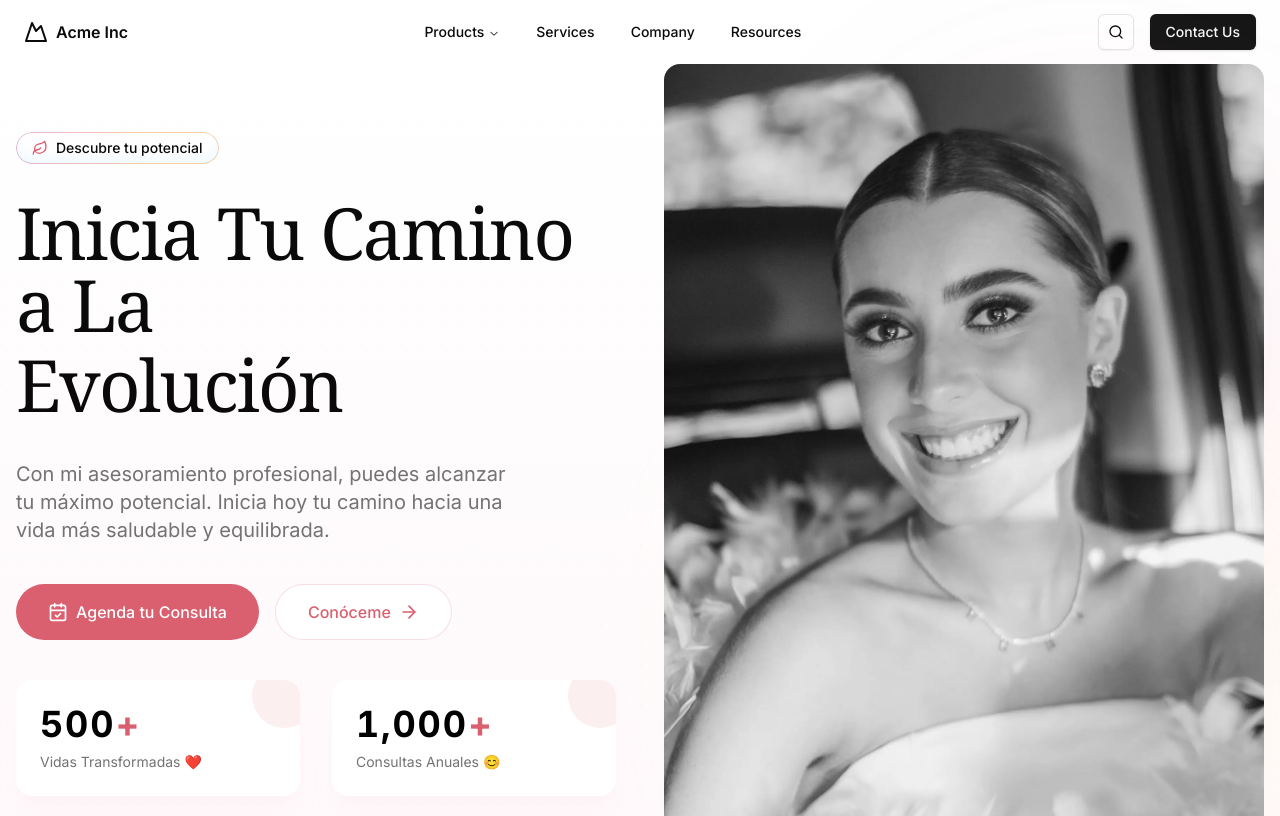
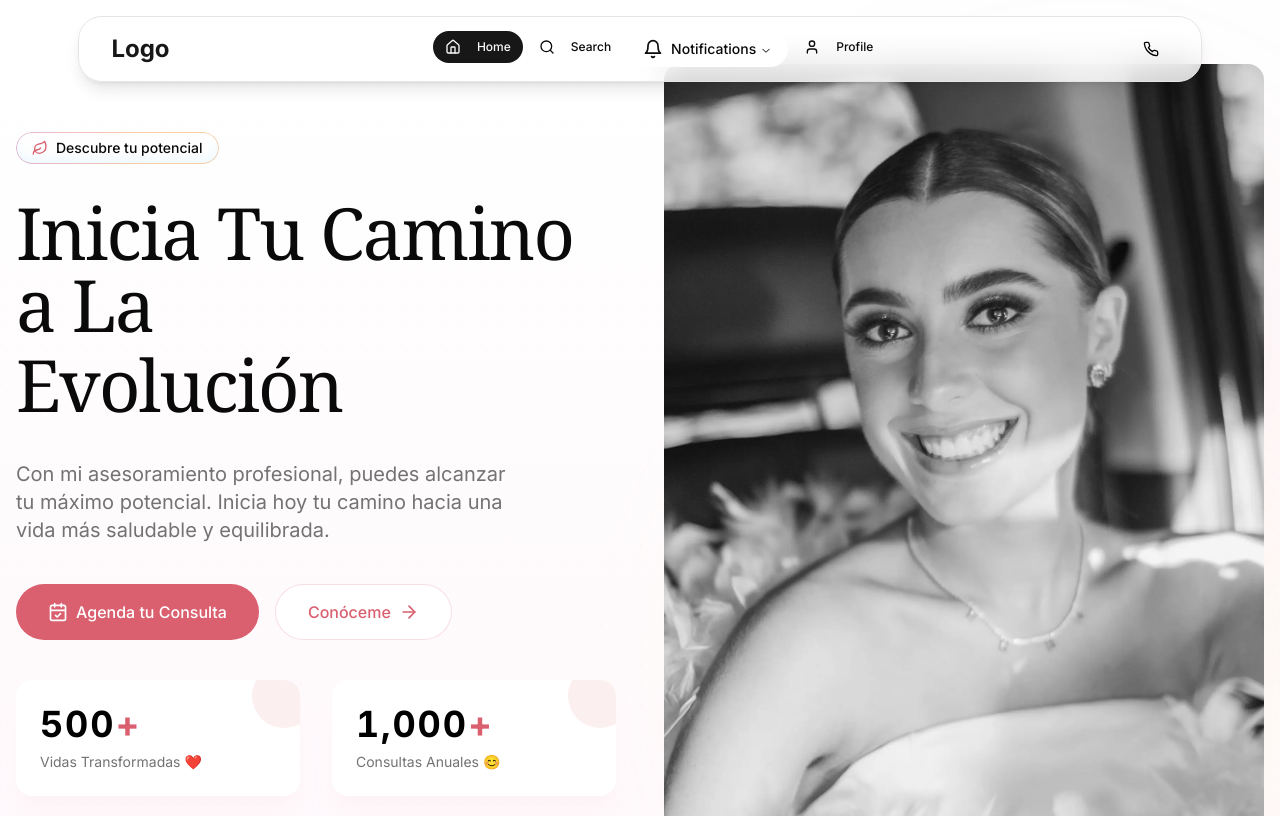
Before and after one commit to RVP97/nutralech, a Next.js app: page / in a window 1280 px wide. Shown: the top 816 px of the page. Built offline with nearby package versions, Linux system fonts and the light colour scheme.

Commit message:
added nav

```diff
--- a/app/layout.tsx
+++ b/app/layout.tsx
@@ -20,7 +20,9 @@ export default function RootLayout({
   return (
     <html lang="es">
       {/* <GoogleTagManager gtmId="GTM-WQGRBVZW" /> */}
-      <body className={`${inter.className} flex flex-col min-h-screen`}>
+      <body
+        className={`${inter.className} mt-8 md:mt-16 flex flex-col min-h-screen`}
+      >
         <Navbar />
         {children}
       </body>
--- a/components/sections/navbar.tsx
+++ b/components/sections/navbar.tsx
@@ -1,3 +1,8 @@
+"use client";
+
+import { Bell, Home, Menu, Phone, Search, User } from "lucide-react";
+import * as React from "react";
+
 import { Button } from "@/components/ui/button";
 import {
   NavigationMenu,
@@ -7,215 +12,160 @@ import {
   NavigationMenuList,
   NavigationMenuTrigger,
 } from "@/components/ui/navigation-menu";
-import Link from "next/link";
 
-export default function Navbar() {
-  return (
-    <header className="w-full bg-white shadow-sm dark:bg-gray-950">
-      <div className="container flex h-16 items-center justify-between px-4 md:px-6">
-        <Link href="#" className="flex items-center gap-2" prefetch={false}>
-          <MountainIcon className="h-6 w-6" />
-          <span className="font-semibold">Acme Inc</span>
-        </Link>
-        <nav className="hidden items-center gap-6 lg:flex">
+export default function ExpandableNavbarMobileSubmenu() {
+  const [activeItem, setActiveItem] = React.useState("home");
+  const [isMenuOpen, setIsMenuOpen] = React.useState(false);
+
+  const NavItems = React.useCallback(
+    ({ isMobile = false }: { isMobile?: boolean }) => (
+      <>
+        {[
+          { id: "home", icon: Home, label: "Home" },
+          { id: "search", icon: Search, label: "Search" },
+          {
+            id: "notifications",
+            icon: Bell,
+            label: "Notifications",
+            expandable: true,
+            subItems: [
+              { id: "all", label: "All Notifications" },
+              { id: "mentions", label: "Mentions" },
+              { id: "unread", label: "Unread" },
+            ],
+          },
+          { id: "profile", icon: User, label: "Profile" },
+        ].map(({ id, icon: Icon, label, expandable, subItems }) => (
+          <div key={id} className="relative">
+            {isMobile ? (
+              <div>
+                <Button
+                  variant="ghost"
+                  size="default"
+                  className={`w-full justify-start rounded-full transition-all duration-300 ${
+                    activeItem === id
+                      ? "bg-primary text-primary-foreground"
+                      : "hover:bg-primary/20 hover:text-primary"
+                  }`}
+                  onClick={() => setActiveItem(id)}
+                >
+                  <Icon className="h-5 w-5 mr-2" />
+                  <span>{label}</span>
+                </Button>
+              </div>
+            ) : (
               <NavigationMenu>
                 <NavigationMenuList>
                   <NavigationMenuItem>
-                <NavigationMenuTrigger>Products</NavigationMenuTrigger>
+                    {expandable ? (
+                      <>
+                        <NavigationMenuTrigger
+                          className={`rounded-full transition-all duration-300 ${
+                            activeItem === id
+                              ? "bg-primary text-primary-foreground"
+                              : "hover:bg-primary/20 hover:text-primary"
+                          }`}
+                        >
+                          <Icon className="h-5 w-5 md:mr-2" />
+                          <span className="hidden md:inline">{label}</span>
+                        </NavigationMenuTrigger>
                         <NavigationMenuContent>
-                  <div className="grid w-[800px] grid-cols-4 gap-4 p-4">
+                          <div className="p-4 w-64">
+                            <h3 className="font-semibold mb-2">{label}</h3>
+                            <ul className="space-y-2">
+                              {subItems?.map((subItem) => (
+                                <li key={subItem.id}>
                                   <NavigationMenuLink asChild>
-                      <Link
-                        href="#"
-                        className="group grid h-auto w-full items-center justify-start gap-1 rounded-md bg-white p-4 text-sm font-medium transition-colors hover:bg-gray-100 hover:text-gray-900 focus:bg-gray-100 focus:text-gray-900 focus:outline-none disabled:pointer-events-none disabled:opacity-50 dark:bg-gray-950 dark:hover:bg-gray-800 dark:hover:text-gray-50 dark:focus:bg-gray-800 dark:focus:text-gray-50 dark:data-[active]:bg-gray-800/50 dark:data-[state=open]:bg-gray-800/50"
-                        prefetch={false}
+                                    <Button
+                                      variant="ghost"
+                                      className="w-full justify-start"
+                                      onClick={() => setActiveItem(subItem.id)}
                                     >
-                        <div className="text-sm font-medium leading-none group-hover:underline">
-                          Laptops
-                        </div>
-                        <div className="line-clamp-2 text-sm leading-snug text-gray-500 dark:text-gray-400">
-                          Our latest laptop models.
-                        </div>
-                      </Link>
+                                      {subItem.label}
+                                    </Button>
                                   </NavigationMenuLink>
-                    <NavigationMenuLink asChild>
-                      <Link
-                        href="#"
-                        className="group grid h-auto w-full items-center justify-start gap-1 rounded-md bg-white p-4 text-sm font-medium transition-colors hover:bg-gray-100 hover:text-gray-900 focus:bg-gray-100 focus:text-gray-900 focus:outline-none disabled:pointer-events-none disabled:opacity-50 dark:bg-gray-950 dark:hover:bg-gray-800 dark:hover:text-gray-50 dark:focus:bg-gray-800 dark:focus:text-gray-50 dark:data-[active]:bg-gray-800/50 dark:data-[state=open]:bg-gray-800/50"
-                        prefetch={false}
-                      >
-                        <div className="text-sm font-medium leading-none group-hover:underline">
-                          Desktops
-                        </div>
-                        <div className="line-clamp-2 text-sm leading-snug text-gray-500 dark:text-gray-400">
-                          Our latest desktop models.
-                        </div>
-                      </Link>
-                    </NavigationMenuLink>
-                    <NavigationMenuLink asChild>
-                      <Link
-                        href="#"
-                        className="group grid h-auto w-full items-center justify-start gap-1 rounded-md bg-white p-4 text-sm font-medium transition-colors hover:bg-gray-100 hover:text-gray-900 focus:bg-gray-100 focus:text-gray-900 focus:outline-none disabled:pointer-events-none disabled:opacity-50 dark:bg-gray-950 dark:hover:bg-gray-800 dark:hover:text-gray-50 dark:focus:bg-gray-800 dark:focus:text-gray-50 dark:data-[active]:bg-gray-800/50 dark:data-[state=open]:bg-gray-800/50"
-                        prefetch={false}
-                      >
-                        <div className="text-sm font-medium leading-none group-hover:underline">
-                          Tablets
-                        </div>
-                        <div className="line-clamp-2 text-sm leading-snug text-gray-500 dark:text-gray-400">
-                          Our latest tablet models.
-                        </div>
-                      </Link>
-                    </NavigationMenuLink>
-                    <NavigationMenuLink asChild>
-                      <Link
-                        href="#"
-                        className="group grid h-auto w-full items-center justify-start gap-1 rounded-md bg-white p-4 text-sm font-medium transition-colors hover:bg-gray-100 hover:text-gray-900 focus:bg-gray-100 focus:text-gray-900 focus:outline-none disabled:pointer-events-none disabled:opacity-50 dark:bg-gray-950 dark:hover:bg-gray-800 dark:hover:text-gray-50 dark:focus:bg-gray-800 dark:focus:text-gray-50 dark:data-[active]:bg-gray-800/50 dark:data-[state=open]:bg-gray-800/50"
-                        prefetch={false}
-                      >
-                        <div className="text-sm font-medium leading-none group-hover:underline">
-                          Smartphones
-                        </div>
-                        <div className="line-clamp-2 text-sm leading-snug text-gray-500 dark:text-gray-400">
-                          Our latest smartphone models.
-                        </div>
-                      </Link>
-                    </NavigationMenuLink>
-                    <NavigationMenuLink asChild>
-                      <Link
-                        href="#"
-                        className="group grid h-auto w-full items-center justify-start gap-1 rounded-md bg-white p-4 text-sm font-medium transition-colors hover:bg-gray-100 hover:text-gray-900 focus:bg-gray-100 focus:text-gray-900 focus:outline-none disabled:pointer-events-none disabled:opacity-50 dark:bg-gray-950 dark:hover:bg-gray-800 dark:hover:text-gray-50 dark:focus:bg-gray-800 dark:focus:text-gray-50 dark:data-[active]:bg-gray-800/50 dark:data-[state=open]:bg-gray-800/50"
-                        prefetch={false}
-                      >
-                        <div className="text-sm font-medium leading-none group-hover:underline">
-                          Accessories
-                        </div>
-                        <div className="line-clamp-2 text-sm leading-snug text-gray-500 dark:text-gray-400">
-                          Our latest accessory models.
-                        </div>
-                      </Link>
-                    </NavigationMenuLink>
-                    <NavigationMenuLink asChild>
-                      <Link
-                        href="#"
-                        className="group grid h-auto w-full items-center justify-start gap-1 rounded-md bg-white p-4 text-sm font-medium transition-colors hover:bg-gray-100 hover:text-gray-900 focus:bg-gray-100 focus:text-gray-900 focus:outline-none disabled:pointer-events-none disabled:opacity-50 dark:bg-gray-950 dark:hover:bg-gray-800 dark:hover:text-gray-50 dark:focus:bg-gray-800 dark:focus:text-gray-50 dark:data-[active]:bg-gray-800/50 dark:data-[state=open]:bg-gray-800/50"
-                        prefetch={false}
-                      >
-                        <div className="text-sm font-medium leading-none group-hover:underline">
-                          Wearables
-                        </div>
-                        <div className="line-clamp-2 text-sm leading-snug text-gray-500 dark:text-gray-400">
-                          Our latest wearable models.
-                        </div>
-                      </Link>
-                    </NavigationMenuLink>
-                    <NavigationMenuLink asChild>
-                      <Link
-                        href="#"
-                        className="group grid h-auto w-full items-center justify-start gap-1 rounded-md bg-white p-4 text-sm font-medium transition-colors hover:bg-gray-100 hover:text-gray-900 focus:bg-gray-100 focus:text-gray-900 focus:outline-none disabled:pointer-events-none disabled:opacity-50 dark:bg-gray-950 dark:hover:bg-gray-800 dark:hover:text-gray-50 dark:focus:bg-gray-800 dark:focus:text-gray-50 dark:data-[active]:bg-gray-800/50 dark:data-[state=open]:bg-gray-800/50"
-                        prefetch={false}
-                      >
-                        <div className="text-sm font-medium leading-none group-hover:underline">
-                          Smart Home
-                        </div>
-                        <div className="line-clamp-2 text-sm leading-snug text-gray-500 dark:text-gray-400">
-                          Our latest smart home devices.
-                        </div>
-                      </Link>
-                    </NavigationMenuLink>
-                    <NavigationMenuLink asChild>
-                      <Link
-                        href="#"
-                        className="group grid h-auto w-full items-center justify-start gap-1 rounded-md bg-white p-4 text-sm font-medium transition-colors hover:bg-gray-100 hover:text-gray-900 focus:bg-gray-100 focus:text-gray-900 focus:outline-none disabled:pointer-events-none disabled:opacity-50 dark:bg-gray-950 dark:hover:bg-gray-800 dark:hover:text-gray-50 dark:focus:bg-gray-800 dark:focus:text-gray-50 dark:data-[active]:bg-gray-800/50 dark:data-[state=open]:bg-gray-800/50"
-                        prefetch={false}
-                      >
-                        <div className="text-sm font-medium leading-none group-hover:underline">
-                          Gaming
-                        </div>
-                        <div className="line-clamp-2 text-sm leading-snug text-gray-500 dark:text-gray-400">
-                          Our latest gaming products.
-                        </div>
-                      </Link>
-                    </NavigationMenuLink>
+                                </li>
+                              ))}
+                            </ul>
                           </div>
                         </NavigationMenuContent>
+                      </>
+                    ) : (
+                      <Button
+                        variant="ghost"
+                        size="sm"
+                        className={`rounded-full transition-all duration-300 ${
+                          activeItem === id
+                            ? "bg-primary text-primary-foreground"
+                            : "hover:bg-primary/20 hover:text-primary"
+                        }`}
+                        onClick={() => setActiveItem(id)}
+                      >
+                        <Icon className="h-5 w-5 md:mr-2" />
+                        <span className="hidden md:inline">{label}</span>
+                      </Button>
+                    )}
                   </NavigationMenuItem>
-              <NavigationMenuLink asChild>
-                <Link
-                  href="#"
-                  className="group inline-flex h-9 w-max items-center justify-center rounded-md bg-white px-4 py-2 text-sm font-medium transition-colors hover:bg-gray-100 hover:text-gray-900 focus:bg-gray-100 focus:text-gray-900 focus:outline-none disabled:pointer-events-none disabled:opacity-50 dark:bg-gray-950 dark:hover:bg-gray-800 dark:hover:text-gray-50 dark:focus:bg-gray-800 dark:focus:text-gray-50 dark:data-[active]:bg-gray-800/50 dark:data-[state=open]:bg-gray-800/50"
-                  prefetch={false}
-                >
-                  Services
-                </Link>
-              </NavigationMenuLink>
-              <NavigationMenuLink asChild>
-                <Link
-                  href="#"
-                  className="group inline-flex h-9 w-max items-center justify-center rounded-md bg-white px-4 py-2 text-sm font-medium transition-colors hover:bg-gray-100 hover:text-gray-900 focus:bg-gray-100 focus:text-gray-900 focus:outline-none disabled:pointer-events-none disabled:opacity-50 dark:bg-gray-950 dark:hover:bg-gray-800 dark:hover:text-gray-50 dark:focus:bg-gray-800 dark:focus:text-gray-50 dark:data-[active]:bg-gray-800/50 dark:data-[state=open]:bg-gray-800/50"
-                  prefetch={false}
-                >
-                  Company
-                </Link>
-              </NavigationMenuLink>
-              <NavigationMenuLink asChild>
-                <Link
-                  href="#"
-                  className="group inline-flex h-9 w-max items-center justify-center rounded-md bg-white px-4 py-2 text-sm font-medium transition-colors hover:bg-gray-100 hover:text-gray-900 focus:bg-gray-100 focus:text-gray-900 focus:outline-none disabled:pointer-events-none disabled:opacity-50 dark:bg-gray-950 dark:hover:bg-gray-800 dark:hover:text-gray-50 dark:focus:bg-gray-800 dark:focus:text-gray-50 dark:data-[active]:bg-gray-800/50 dark:data-[state=open]:bg-gray-800/50"
-                  prefetch={false}
-                >
-                  Resources
-                </Link>
-              </NavigationMenuLink>
                 </NavigationMenuList>
               </NavigationMenu>
-        </nav>
-        <div className="flex items-center gap-4">
-          <Button variant="outline" size="icon">
-            <SearchIcon className="h-5 w-5" />
-            <span className="sr-only">Search</span>
-          </Button>
-          <Button>Contact Us</Button>
+            )}
+          </div>
+        ))}
+      </>
+    ),
+    [activeItem]
+  );
+
+  const handlePhoneClick = () => {
+    // Replace with your actual phone action
+    console.log("Phone button clicked");
+  };
+
+  return (
+    <div className="fixed top-4 left-0 right-0 z-50 flex justify-center px-4">
+      <nav className="w-full max-w-[90%] bg-background/80 backdrop-blur-lg shadow-lg border rounded-3xl">
+        <div className="mx-auto px-4 sm:px-6 lg:px-8">
+          <div className="flex items-center justify-between h-16">
+            <div className="flex items-center flex-1">
+              <span className="text-2xl font-bold text-primary mr-4">Logo</span>
+              <div className="hidden md:flex space-x-1 justify-center flex-1">
+                <NavItems />
               </div>
             </div>
-    </header>
+            <div className="flex items-center space-x-2">
+              <Button
+                variant="ghost"
+                size="icon"
+                className="rounded-full"
+                onClick={handlePhoneClick}
+              >
+                <Phone className="h-5 w-5 text-black" />
+                <span className="sr-only">Call</span>
+              </Button>
+              <Button
+                variant="ghost"
+                size="icon"
+                className="md:hidden rounded-full"
+                onClick={() => setIsMenuOpen(!isMenuOpen)}
+              >
+                <Menu className="h-5 w-5" />
+                <span className="sr-only">Toggle menu</span>
+              </Button>
+            </div>
+          </div>
+          <div
+            className={`md:hidden overflow-hidden transition-all duration-300 ease-in-out ${
+              isMenuOpen
+                ? "max-h-[500px] opacity-100 pb-4"
+                : "max-h-0 opacity-0 pb-0"
+            }`}
+          >
+            <nav className="flex flex-col space-y-2 pt-2">
+              <NavItems isMobile />
+            </nav>
+          </div>
+        </div>
+      </nav>
+    </div>
   );
 }
-
-function MountainIcon(props) {
-  return (
-    <svg
-      {...props}
-      xmlns="http://www.w3.org/2000/svg"
-      width="24"
-      height="24"
-      viewBox="0 0 24 24"
-      fill="none"
-      stroke="currentColor"
-      strokeWidth="2"
-      strokeLinecap="round"
-      strokeLinejoin="round"
-    >
-      <path d="m8 3 4 8 5-5 5 15H2L8 3z" />
-    </svg>
-  );
-}
-
-function SearchIcon(props) {
-  return (
-    <svg
-      {...props}
-      xmlns="http://www.w3.org/2000/svg"
-      width="24"
-      height="24"
-      viewBox="0 0 24 24"
-      fill="none"
-      stroke="currentColor"
-      strokeWidth="2"
-      strokeLinecap="round"
-      strokeLinejoin="round"
-    >
-      <circle cx="11" cy="11" r="8" />
-      <path d="m21 21-4.3-4.3" />
-    </svg>
-  );
-}
```
Lines whose indentation alone changed are shown as unchanged.
